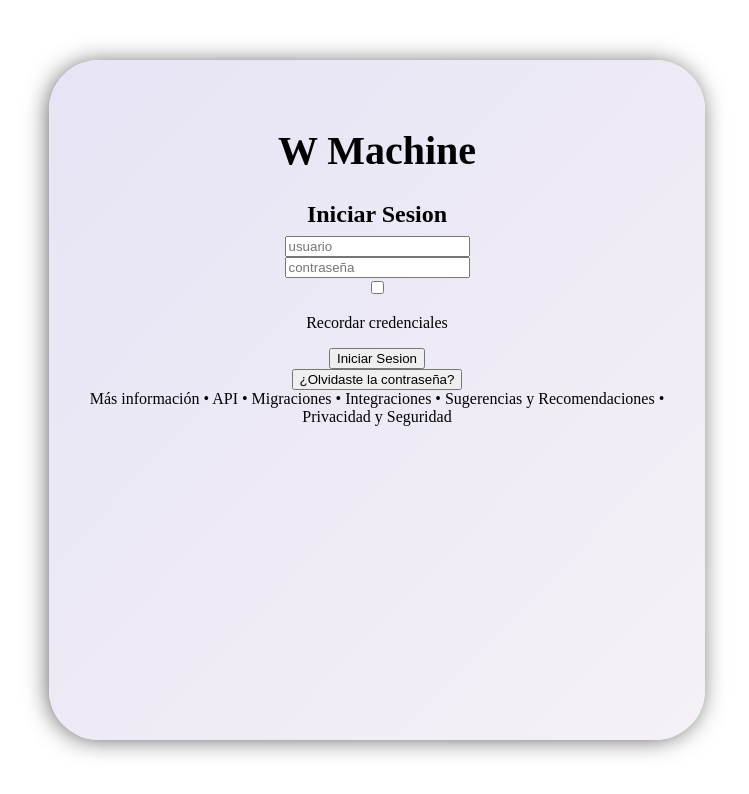
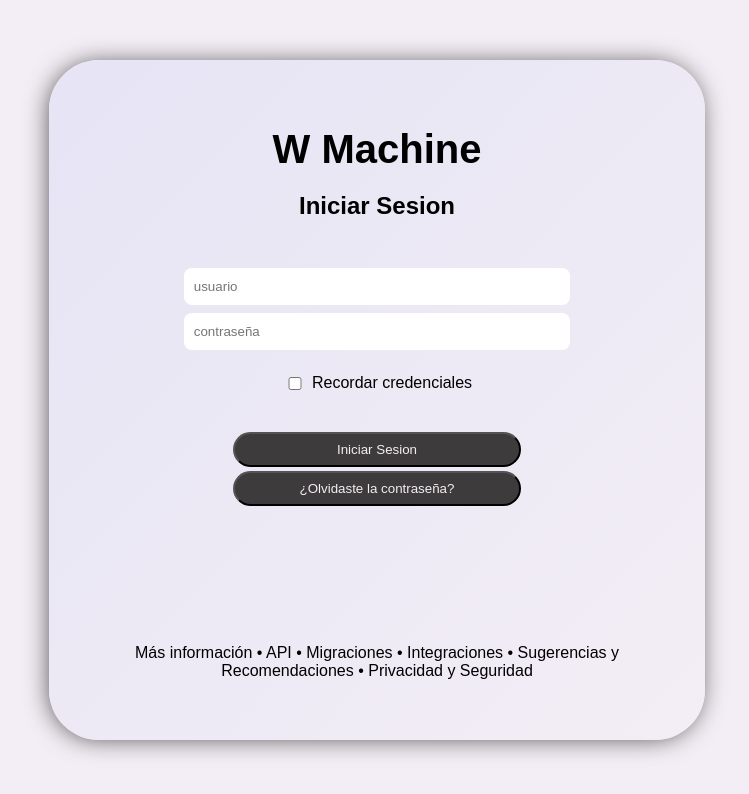
Before and after one commit to sebastiannarvaez23/FrontendWMS, a Next.js app: page /login in a window 1280 px wide. Shown: the top 794 px of the page, without its empty margins (263-1012 px from the left). Built offline with nearby package versions, Linux system fonts and the light colour scheme.

Commit message:
Estilos de login terminado

```diff
--- /dev/null
+++ b/components/Button/index.tsx
@@ -0,0 +1,19 @@
+import React from "react";
+import styled from "styled-components";
+
+const Button = styled.button`
+    border-radius: 20px;
+    background-color: #3d3b3b;
+    color: #f3eef5;
+    transition: .3s all;
+
+    &:hover {
+      cursor: pointer;
+      -webkit-box-shadow: 0px 8px 19px -6px rgba(0,0,0,0.75);
+      -moz-box-shadow: 0px 8px 19px -6px rgba(0,0,0,0.75);
+      box-shadow: 0px 8px 19px -6px rgba(0,0,0,0.75);
+      transition: .3s all;
+    }
+  `;
+
+export default Button;
--- a/components/FooterAuth/index.tsx
+++ b/components/FooterAuth/index.tsx
@@ -1,21 +1,4 @@
 import React from 'react';
-import styled from "styled-components";
-
-const style = styled.div`
-  width: 100%;
-  height: 100vh;
-  position: fixed;
-  top: 0px;
-  left: 0px;
-  right: 0px;
-  bottom: 0px;
-  display: flex;
-  justify-content: center;
-  align-items: center;
-  z-index: 10;
-  margin: 0;
-  backdrop-filter: blur(5px);
-`;
 
 const FooterAuth = () => {
   return (
--- /dev/null
+++ b/components/Input/index.tsx
@@ -0,0 +1,10 @@
+import React from "react";
+import styled from "styled-components";
+
+const Input = styled.input`
+    padding-left: 10px;
+    border-radius: 8px;
+    border: none;
+  `;
+
+export default Input;
--- /dev/null
+++ b/pages/_app.js
@@ -0,0 +1,7 @@
+import '../public/styles.css';
+
+function MyApp({ Component, pageProps }) {
+  return <Component {...pageProps} />
+}
+
+export default MyApp
--- a/pages/login/index.tsx
+++ b/pages/login/index.tsx
@@ -1,6 +1,6 @@
 import React, { useState } from "react";
 import FooterAuth from "../../components/FooterAuth";
-import { ExtContainFirstLevel, Title } from "./styled";
+import { CheckRememberCredential, ContainCheckRememberCredential, ExtButton, ExtContainFirstLevel, ExtInput, Title } from "./styled";
 
 const Login = () => {
 
@@ -27,16 +27,19 @@ const Login = () => {
         <Title>W Machine</Title>
         <h2>Iniciar Sesion</h2>
       </div>
-      <div className="contain-form-login">
+      <div>
         <form onSubmit={handleSubmit}>
-          <div className="inp-login"><input onChange={onLoginUser} value={username} placeholder="usuario" className="form-control" /></div>
-          <div className="inp-login"><input onChange={onLoginPass} value={password} placeholder="contraseña" className="form-control" type={"password"} /></div>
-          <div className="contain-check-remember-cerdentials"><input className="checkbox-remember-credentials" type="checkbox" /> <p>Recordar credenciales</p></div>
-          <div><button className="btn-wms btn-login" type={"submit"}>Iniciar Sesion</button></div>
+          <div className="inp-login"><ExtInput onChange={onLoginUser} value={username} placeholder="usuario" /></div>
+          <div className="inp-login"><ExtInput onChange={onLoginPass} value={password} placeholder="contraseña" type={"password"} /></div>
+          <ContainCheckRememberCredential>
+            <CheckRememberCredential type="checkbox" />
+            <p>Recordar credenciales</p>
+          </ContainCheckRememberCredential>
+          <div><ExtButton type={"submit"}>Iniciar Sesion</ExtButton></div>
         </form>
-        <div><button className="btn-wms btn-login">¿Olvidaste la contraseña?</button></div>
-        <FooterAuth />
+        <div><ExtButton>¿Olvidaste la contraseña?</ExtButton></div>
       </div>
+      <FooterAuth />
     </ExtContainFirstLevel>
   );
 }
--- a/pages/login/styled.tsx
+++ b/pages/login/styled.tsx
@@ -1,8 +1,10 @@
 import styled from "styled-components";
 import ContainFirstLevel from "../../components/ContainFirstLevel";
+import Button from "../../components/Button";
+import Input from "../../components/Input";
 
 export const ExtContainFirstLevel = styled(ContainFirstLevel)`
-    grid-template-rows: 17vh 35vh 10vh;
+    grid-template-rows: 20vh 48vh 20vh;
     width: 45%;
     height: 75vh;
     padding: 40px;
@@ -20,4 +22,31 @@ export const ExtContainFirstLevel = styled(ContainFirstLevel)`
 
 export const Title = styled.h1`
     font-size: 40px;
+    margin-bottom: 10px;
   `;
+
+export const ExtButton = styled(Button)`
+    width: 50%;
+    height: 35px;
+    margin-top: 4px;
+  `;
+
+export const ExtInput = styled(Input)`
+    width: 65%;
+    height: 35px;
+    margin-top: 8px;
+  `;
+
+export const ContainCheckRememberCredential = styled.div`
+    display: flex;
+    align-items: center;
+    justify-content: center;
+    font-size: 16px;
+    margin-top: 8px;
+    margin-bottom: 20px;
+  `;
+
+export const CheckRememberCredential = styled.input`
+    width: 18px;
+    margin-right: 8px;
+  `;
--- /dev/null
+++ b/public/styles.css
@@ -0,0 +1,7 @@
+html {
+    font-family: 'Poppins', sans-serif;
+}
+
+body {
+    background-color: #f3eef5;
+}
```
Also changed, not shown: pages/signup/company/index.tsx (added).
